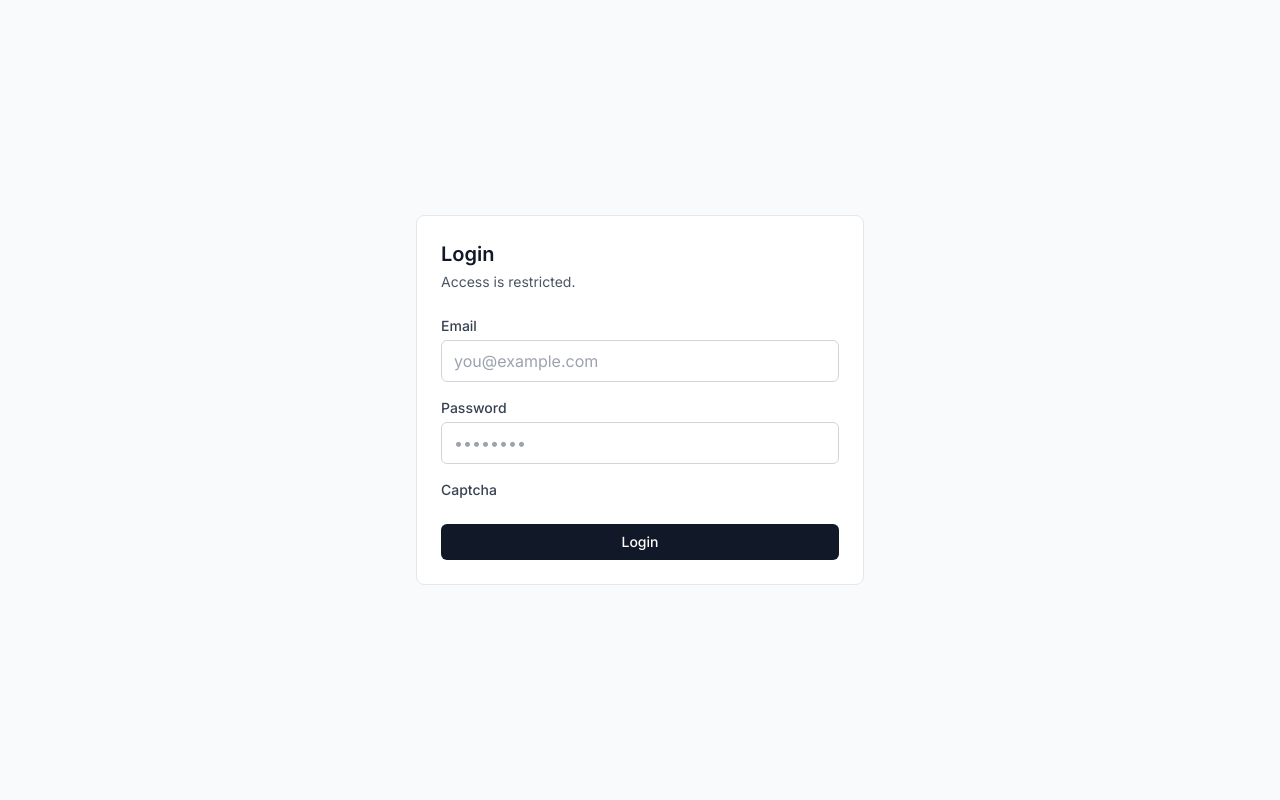
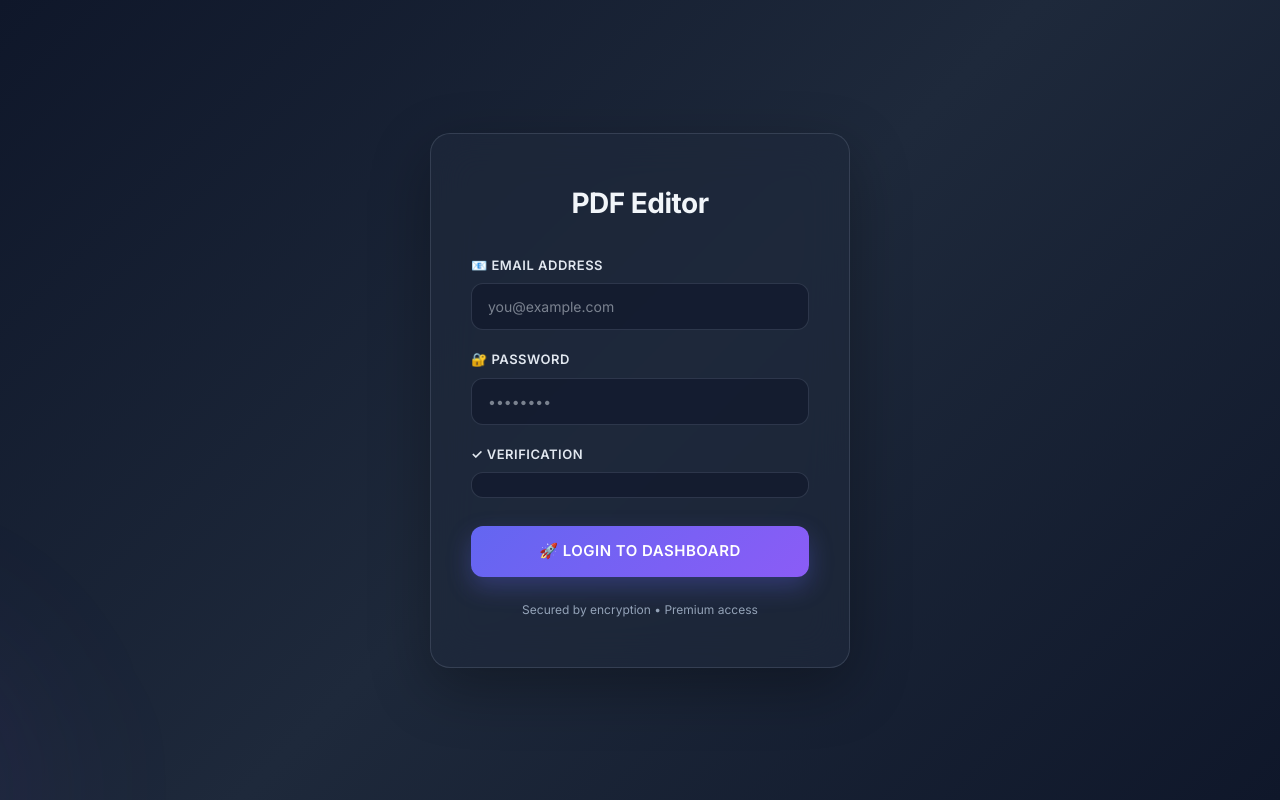
Before and after one commit to Yashp1210/pdf-editor, a React (Vite) app: page /login in a window 1280 px wide. Built offline with nearby package versions, Linux system fonts and the light colour scheme; no server answers.

Commit message:
Restore modern login design + Turnstile + autofill fix for dark theme

```diff
--- a/src/pages/LoginPage.jsx
+++ b/src/pages/LoginPage.jsx
@@ -16,13 +16,13 @@ export default function LoginPage({ user, onLogin }) {
   const [turnstileToken, setTurnstileToken] = useState('');
   const [isSubmitting, setIsSubmitting] = useState(false);
   const [error, setError] = useState('');
+  const [focusedField, setFocusedField] = useState(null);
 
   const turnstileSiteKey = import.meta.env.VITE_TURNSTILE_SITE_KEY;
 
   useEffect(() => {
     if (!turnstileSiteKey) return;
 
-    // Load Turnstile script once.
     if (document.querySelector('script[data-turnstile="1"]')) return;
     const s = document.createElement('script');
     s.src = 'https://challenges.cloudflare.com/turnstile/v0/api.js';
@@ -80,72 +80,273 @@ export default function LoginPage({ user, onLogin }) {
     }
   }
 
+  const styles = {
+    container: {
+      minHeight: '100vh',
+      width: '100%',
+      display: 'flex',
+      alignItems: 'center',
+      justifyContent: 'center',
+      padding: '16px',
+      background: 'linear-gradient(135deg, #0f172a 0%, #1e293b 50%, #0f172a 100%)',
+      position: 'relative',
+      overflow: 'hidden',
+    },
+    orb1: {
+      position: 'absolute',
+      top: '-50%',
+      right: '-50%',
+      width: '600px',
+      height: '600px',
+      background: 'radial-gradient(circle, rgba(99, 102, 241, 0.15) 0%, transparent 70%)',
+      borderRadius: '50%',
+      filter: 'blur(60px)',
+    },
+    orb2: {
+      position: 'absolute',
+      bottom: '-30%',
+      left: '-30%',
+      width: '500px',
+      height: '500px',
+      background: 'radial-gradient(circle, rgba(139, 92, 246, 0.1) 0%, transparent 70%)',
+      borderRadius: '50%',
+      filter: 'blur(60px)',
+    },
+    card: {
+      position: 'relative',
+      zIndex: 10,
+      width: '100%',
+      maxWidth: '420px',
+      background: 'rgba(30, 41, 59, 0.7)',
+      backdropFilter: 'blur(20px)',
+      border: '1px solid rgba(148, 163, 184, 0.2)',
+      borderRadius: '20px',
+      padding: '48px 40px',
+      boxShadow: '0 20px 60px rgba(0, 0, 0, 0.3)',
+    },
+    header: {
+      textAlign: 'center',
+      marginBottom: '32px',
+    },
+    title: {
+      fontSize: '28px',
+      fontWeight: '700',
+      color: '#f1f5f9',
+      marginBottom: '8px',
+      letterSpacing: '-0.5px',
+    },
+    form: {
+      display: 'flex',
+      flexDirection: 'column',
+      gap: '20px',
+    },
+    fieldGroup: {
+      display: 'flex',
+      flexDirection: 'column',
+      gap: '8px',
+    },
+    label: {
+      fontSize: '13px',
+      fontWeight: '600',
+      color: '#e2e8f0',
+      textTransform: 'uppercase',
+      letterSpacing: '0.5px',
+    },
+    input: {
+      width: '100%',
+      padding: '12px 16px',
+      fontSize: '14px',
+      backgroundColor: 'rgba(15, 23, 42, 0.6)',
+      border: '1.5px solid rgba(148, 163, 184, 0.2)',
+      borderRadius: '12px',
+      color: '#f1f5f9',
+      transition: 'all 0.3s ease',
+      outline: 'none',
+      fontFamily: 'inherit',
+    },
+    inputFocus: {
+      backgroundColor: 'rgba(15, 23, 42, 0.8)',
+      borderColor: 'rgba(99, 102, 241, 0.5)',
+      boxShadow: '0 0 0 3px rgba(99, 102, 241, 0.1)',
+    },
+    errorMessage: {
+      fontSize: '13px',
+      color: '#ff6b6b',
+      fontWeight: '500',
+      padding: '12px 14px',
+      backgroundColor: 'rgba(255, 107, 107, 0.1)',
+      borderRadius: '8px',
+      borderLeft: '3px solid #ff6b6b',
+    },
+    captchaContainer: {
+      padding: '12px',
+      backgroundColor: 'rgba(15, 23, 42, 0.6)',
+      border: '1.5px solid rgba(148, 163, 184, 0.2)',
+      borderRadius: '12px',
+      display: 'flex',
+      justifyContent: 'center',
+    },
+    button: {
+      width: '100%',
+      padding: '14px 20px',
+      marginTop: '8px',
+      fontSize: '15px',
+      fontWeight: '600',
+      color: '#ffffff',
+      background: 'linear-gradient(135deg, #6366f1 0%, #8b5cf6 100%)',
+      border: 'none',
+      borderRadius: '12px',
+      cursor: isSubmitting ? 'not-allowed' : 'pointer',
+      transition: 'all 0.3s ease',
+      opacity: isSubmitting ? 0.7 : 1,
+      boxShadow: '0 10px 25px rgba(99, 102, 241, 0.3)',
+      textTransform: 'uppercase',
+      letterSpacing: '0.5px',
+    },
+    buttonHover: {
+      transform: 'translateY(-2px)',
+      boxShadow: '0 15px 35px rgba(99, 102, 241, 0.4)',
+    },
+  };
+
+  const [buttonHover, setButtonHover] = useState(false);
+
   return (
-    <div className="min-h-screen w-full bg-gray-50 flex items-center justify-center p-4">
-      <div className="w-full max-w-md bg-white border border-gray-200 rounded-lg p-6">
-        <h1 className="text-xl font-semibold text-gray-900">Login</h1>
-        <p className="text-sm text-gray-600 mt-1">Access is restricted.</p>
+    <div style={styles.container}>
+      <div style={styles.orb1} />
+      <div style={styles.orb2} />
 
-        <form className="mt-6 space-y-4" onSubmit={handleSubmit}>
-          <div>
-            <label className="block text-sm font-medium text-gray-700">Email</label>
+      <div style={styles.card}>
+        <div style={styles.header}>
+          <h1 style={styles.title}>PDF Editor</h1>
+        </div>
+
+        <form style={styles.form} onSubmit={handleSubmit}>
+          <div style={styles.fieldGroup}>
+            <label style={styles.label}>📧 Email Address</label>
             <input
-              className="mt-1 w-full rounded-md border border-gray-300 px-3 py-2 focus:outline-none focus:ring-2 focus:ring-gray-200"
+              style={{
+                ...styles.input,
+                ...(focusedField === 'email' ? styles.inputFocus : {}),
+              }}
               type="email"
               value={email}
               onChange={(e) => setEmail(e.target.value)}
+              onFocus={() => setFocusedField('email')}
+              onBlur={() => setFocusedField(null)}
               autoComplete="email"
               required
               placeholder="you@example.com"
             />
           </div>
 
-          <div>
-            <label className="block text-sm font-medium text-gray-700">Password</label>
+          <div style={styles.fieldGroup}>
+            <label style={styles.label}>🔐 Password</label>
             <input
-              className="mt-1 w-full rounded-md border border-gray-300 px-3 py-2 focus:outline-none focus:ring-2 focus:ring-gray-200"
+              style={{
+                ...styles.input,
+                ...(focusedField === 'password' ? styles.inputFocus : {}),
+              }}
               type="password"
               value={password}
               onChange={(e) => setPassword(e.target.value)}
+              onFocus={() => setFocusedField('password')}
+              onBlur={() => setFocusedField(null)}
               autoComplete="current-password"
               required
               placeholder="••••••••"
             />
           </div>
 
-          <div>
-            <label className="block text-sm font-medium text-gray-700">Captcha</label>
-            <div className="mt-2">
+          <div style={styles.fieldGroup}>
+            <label style={styles.label}>✓ Verification</label>
+            <div style={styles.captchaContainer}>
               {turnstileSiteKey ? (
                 <div
                   className="cf-turnstile"
                   data-sitekey={turnstileSiteKey}
                   data-callback="onTurnstile"
+                  data-theme="dark"
                 />
               ) : (
-                <div className="text-sm text-gray-600">Captcha not configured.</div>
+                <div style={{ fontSize: '12px', color: '#cbd5e1' }}>Captcha not configured</div>
               )}
             </div>
           </div>
 
-          {error ? (
-            <div className="text-sm text-red-600">{error}</div>
-          ) : null}
+          {error && (
+            <div style={styles.errorMessage}>
+              ⚠️ {error}
+            </div>
+          )}
 
           <button
-            className="w-full rounded-md bg-gray-900 text-white px-4 py-2 text-sm font-medium disabled:opacity-60"
+            style={{
+              ...styles.button,
+              ...(buttonHover && !isSubmitting ? styles.buttonHover : {}),
+            }}
             type="submit"
             disabled={isSubmitting}
+            onMouseEnter={() => setButtonHover(true)}
+            onMouseLeave={() => setButtonHover(false)}
           >
-            {isSubmitting ? 'Logging in…' : 'Login'}
+            {isSubmitting ? (
+              <span style={{ display: 'flex', alignItems: 'center', justifyContent: 'center', gap: '8px' }}>
+                <span style={{
+                  display: 'inline-block',
+                  animation: 'spin 1s linear infinite',
+                  width: '14px',
+                  height: '14px',
+                  border: '2px solid rgba(255,255,255,0.3)',
+                  borderTop: '2px solid white',
+                  borderRadius: '50%',
+                }}>
+                </span>
+                Logging in…
+              </span>
+            ) : (
+              '🚀 Login to Dashboard'
+            )}
           </button>
         </form>
+
+        <p style={{
+          marginTop: '24px',
+          textAlign: 'center',
+          fontSize: '12px',
+          color: '#94a3b8',
+        }}>
+          Secured by encryption • Premium access
+        </p>
       </div>
+
+      <style>{`
+        @keyframes spin {
+          to { transform: rotate(360deg); }
+        }
+        input::placeholder {
+          color: rgba(226, 232, 240, 0.5);
+        }
+        /* Fix browser autofill styles - keep dark theme */
+        input:-webkit-autofill,
+        input:-webkit-autofill:hover,
+        input:-webkit-autofill:focus,
+        input:-webkit-autofill:active {
+          -webkit-box-shadow: 0 0 0 30px rgba(15, 23, 42, 0.8) inset !important;
+          -webkit-text-fill-color: #f1f5f9 !important;
+          border-color: rgba(99, 102, 241, 0.5) !important;
+        }
+        /* Turnstile dark theme styling */
+        .cf-turnstile {
+          transform: scale(0.9);
+          transform-origin: 0 0;
+          margin: -8px 0;
+        }
+      `}</style>
     </div>
   );
 }
 
-// Turnstile calls a global callback; keep it minimal and wire into React via a custom event.
 if (typeof window !== 'undefined' && !window.onTurnstile) {
   window.onTurnstile = (token) => {
     window.dispatchEvent(new CustomEvent('turnstile-token', { detail: { token } }));
```
